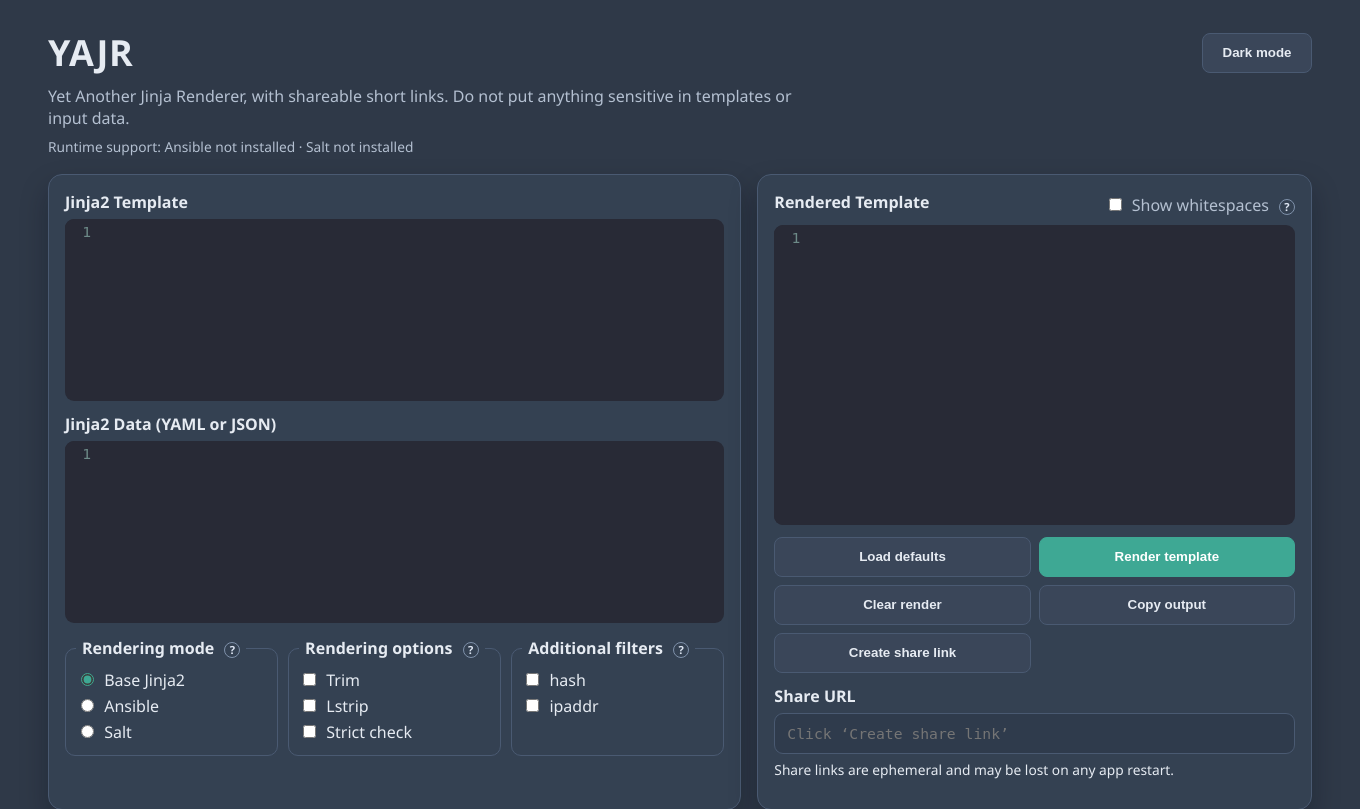
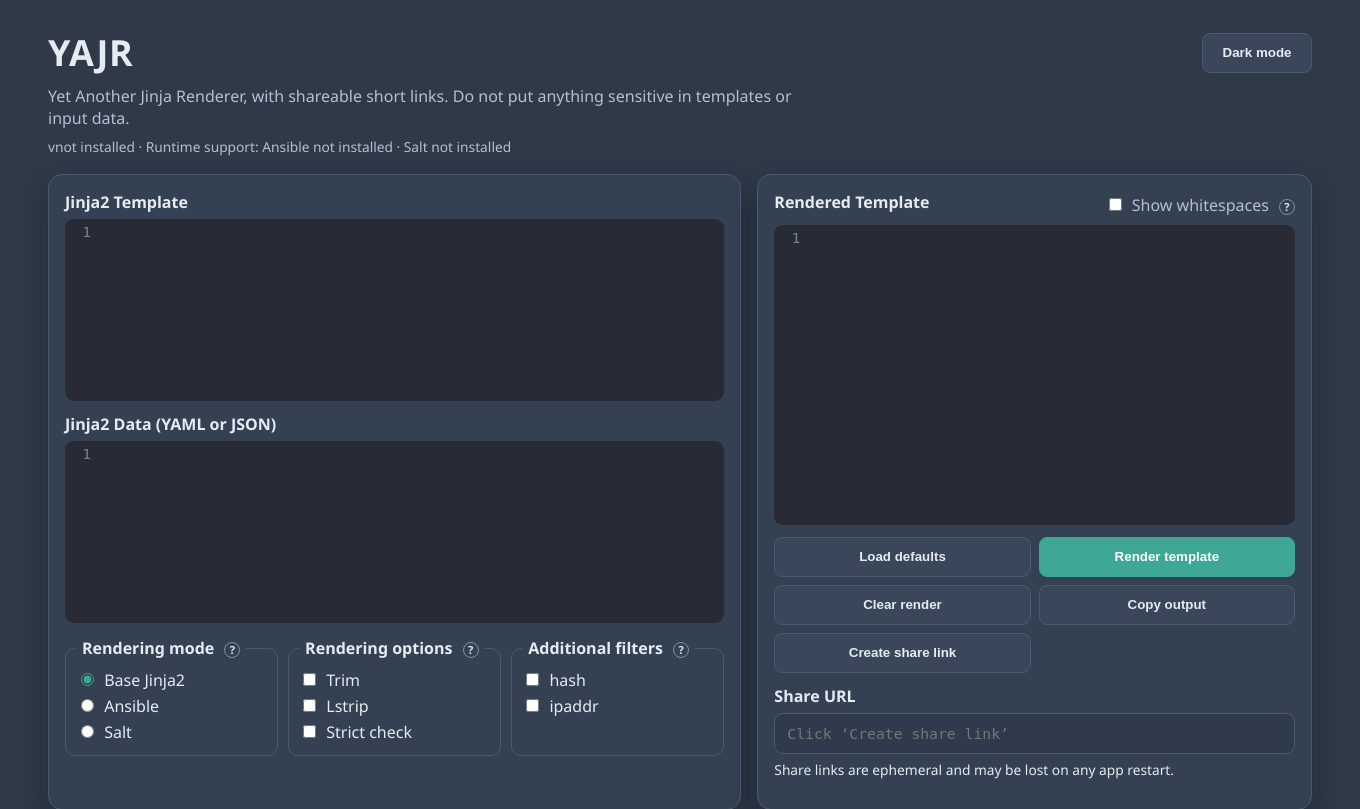
Before and after one commit to wbollock/yajr, a FastAPI app: page / in a window 1360 px wide; the page is wider, and only the part inside the window is pictured. Shown: the top 809 px of that part. Run offline with FastAPI, Linux system fonts and the light colour scheme.

Commit message:
feat(ui): display running version with GitHub link in header meta
Reads the installed package version via importlib.metadata and passes
it to the template. Rendered as a linked "vX.Y.Z" alongside the
existing runtime support line.

Co-Authored-By: Claude Sonnet 4.6 <noreply@anthropic.com>

```diff
--- a/src/jinja_parser/web/app.py
+++ b/src/jinja_parser/web/app.py
@@ -112,6 +112,7 @@ def create_app(secret: Optional[str] = None) -> FastAPI:
             "request": request,
             "initial_token": initial_token,
             "asset_version": asset_version,
+            "yajr_version": _runtime_version("jinja-parser"),
             "ansible_version": _runtime_version("ansible-core"),
             "salt_version": _runtime_version("salt"),
         }
--- a/web/static/css/site.css
+++ b/web/static/css/site.css
@@ -90,6 +90,15 @@ body {
 .runtime-meta {
   margin-top: 6px;
   font-size: 0.86rem;
+}
+
+.runtime-meta a {
+  color: var(--muted);
+  text-decoration: none;
+}
+
+.runtime-meta a:hover {
+  color: var(--accent);
 }
 
 .workspace {
--- a/web/templates/index.html
+++ b/web/templates/index.html
@@ -19,7 +19,10 @@
         <button id="theme_toggle" type="button" class="theme-toggle-btn" aria-pressed="true">Dark mode</button>
       </div>
       <p>Yet Another Jinja Renderer, with shareable short links. Do not put anything sensitive in templates or input data.</p>
-      <p class="runtime-meta">Runtime support: Ansible {{ ansible_version }} · Salt {{ salt_version }}</p>
+      <p class="runtime-meta">
+        <a href="https://github.com/wbollock/yajr" target="_blank" rel="noopener noreferrer">v{{ yajr_version }}</a>
+        · Runtime support: Ansible {{ ansible_version }} · Salt {{ salt_version }}
+      </p>
     </header>
 
     <main class="workspace">
```
